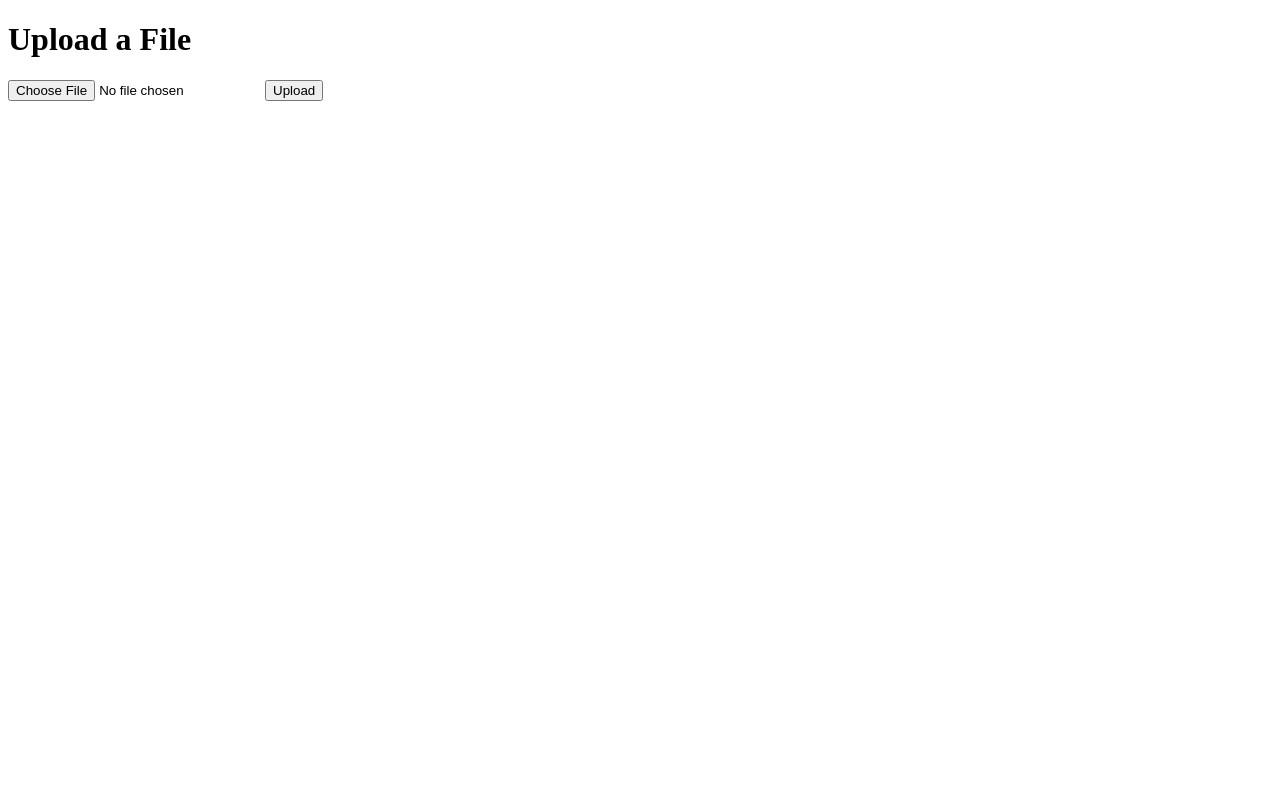
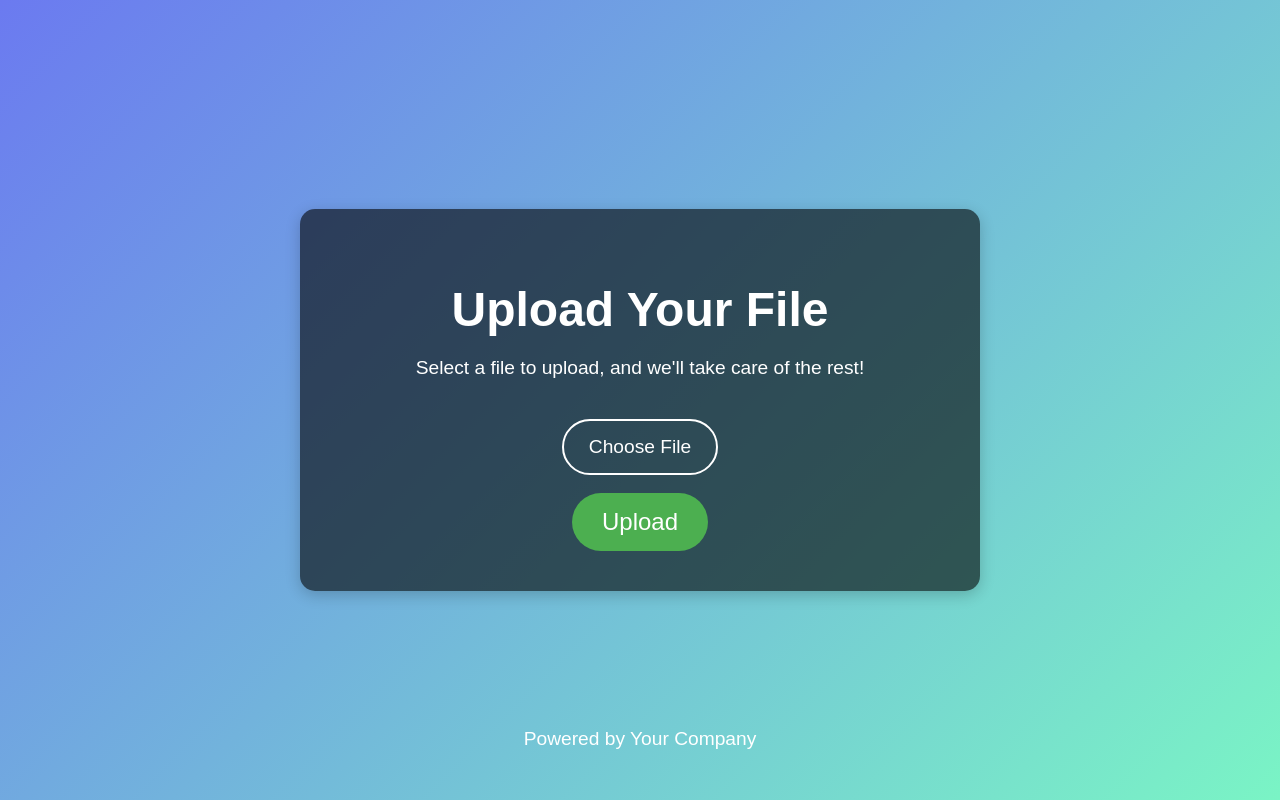
Before and after one commit to ToumaYoneyama/DeepFakeDetection_SpartahackX, a website: page public/index.html in a window 1280 px wide. Drawn offline with Linux system fonts and the light colour scheme.

Commit message:
updated html

```diff
--- a/public/index.html
+++ b/public/index.html
@@ -1,15 +1,124 @@
 <!DOCTYPE html>
 <html lang="en">
 <head>
-    <meta charset="UTF-8">
-    <meta name="viewport" content="width=device-width, initial-scale=1.0">
-    <title>File Upload</title>
+<meta charset="UTF-8">
+<meta name="viewport" content="width=device-width, initial-scale=1.0">
+<title>Cool File Upload</title>
+<style>
+/* Global styles */
+body {
+margin: 0;
+padding: 0;
+font-family: 'Arial', sans-serif;
+height: 100vh;
+background: linear-gradient(135deg, #6b7af0, #7af4c5); /* Gradient background */
+display: flex;
+justify-content: center;
+align-items: center;
+text-align: center;
+color: white;
+}
+
+/* Hero section */
+.hero {
+width: 100%;
+max-width: 600px;
+background-color: rgba(0, 0, 0, 0.6); /* Dark overlay for contrast */
+padding: 40px;
+border-radius: 15px;
+box-shadow: 0 4px 15px rgba(0, 0, 0, 0.2);
+}
+
+h1 {
+font-size: 3em;
+margin-bottom: 20px;
+font-weight: bold;
+}
+
+p {
+font-size: 1.2em;
+margin-bottom: 40px;
+}
+
+/* Upload button styles */
+.upload-btn {
+background-color: #4caf50;
+color: white;
+padding: 15px 30px;
+font-size: 1.5em;
+border: none;
+border-radius: 50px;
+cursor: pointer;
+transition: all 0.3s ease;
+}
+
+.upload-btn:hover {
+background-color: #45a049;
+transform: scale(1.1);
+}
+
+input[type="file"] {
+display: none; /* Hide the default file input */
+}
+
+.file-label {
+font-size: 1.2em;
+color: #fff;
+display: inline-block;
+cursor: pointer;
+padding: 15px 25px;
+border-radius: 50px;
+border: 2px solid #fff;
+transition: all 0.3s ease;
+}
+
+.file-label:hover {
+background-color: #fff;
+color: #333;
+}
+
+/* Footer */
+footer {
+position: absolute;
+bottom: 10px;
+font-size: 1em;
+color: #fff;
+text-align: center;
+width: 100%;
+}
+</style>
 </head>
 <body>
-    <h1>Upload a File</h1>
-    <form action="/upload" method="post" enctype="multipart/form-data">
-        <input type="file" name="file" accept=".wav,.mp3,.mp4" required>
-        <button type="submit">Upload</button>
-    </form>
+<div class="hero">
+<h1>Upload Your File</h1>
+<p>Select a file to upload, and we'll take care of the rest!</p>
+
+<!-- File Upload Section -->
+<form id="uploadForm" enctype="multipart/form-data">
+<label class="file-label" for="file">Choose File</label>
+<input type="file" name="file" id="file" required>
+<br><br>
+<button class="upload-btn" type="submit">Upload</button>
+</form>
+</div>
+
+<footer>
+<p>Powered by Your Company</p>
+</footer>
+
+<script>
+// Handle the form submission
+document.getElementById('uploadForm').addEventListener('submit', function(event) {
+event.preventDefault(); // Prevent default form submission
+
+const formData = new FormData();
+const fileInput = document.getElementById('file');
+formData.append('file', fileInput.files[0]);
+
+// You can add a fetch request here to send the file to the server
+// For now, we will just log to the console
+console.log('File uploaded:', fileInput.files[0].name);
+});
+</script>
 </body>
 </html>
```
